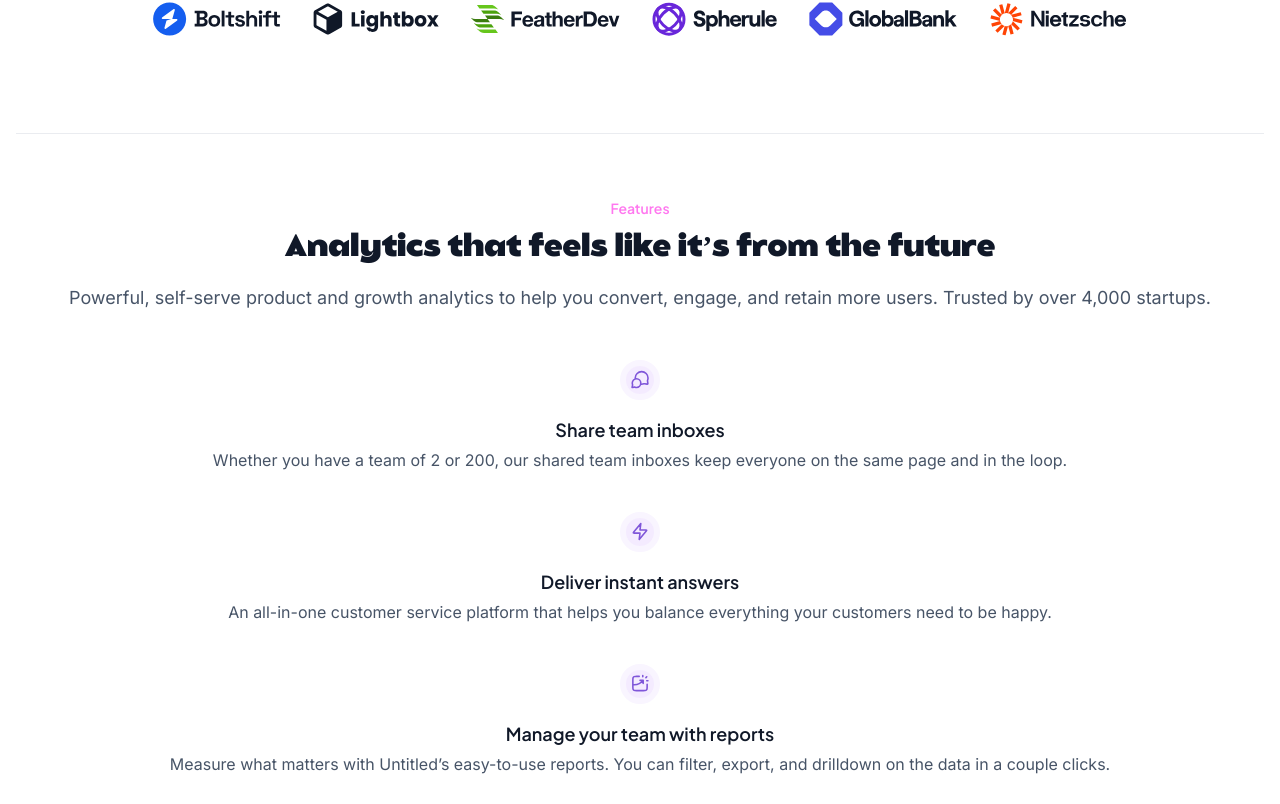
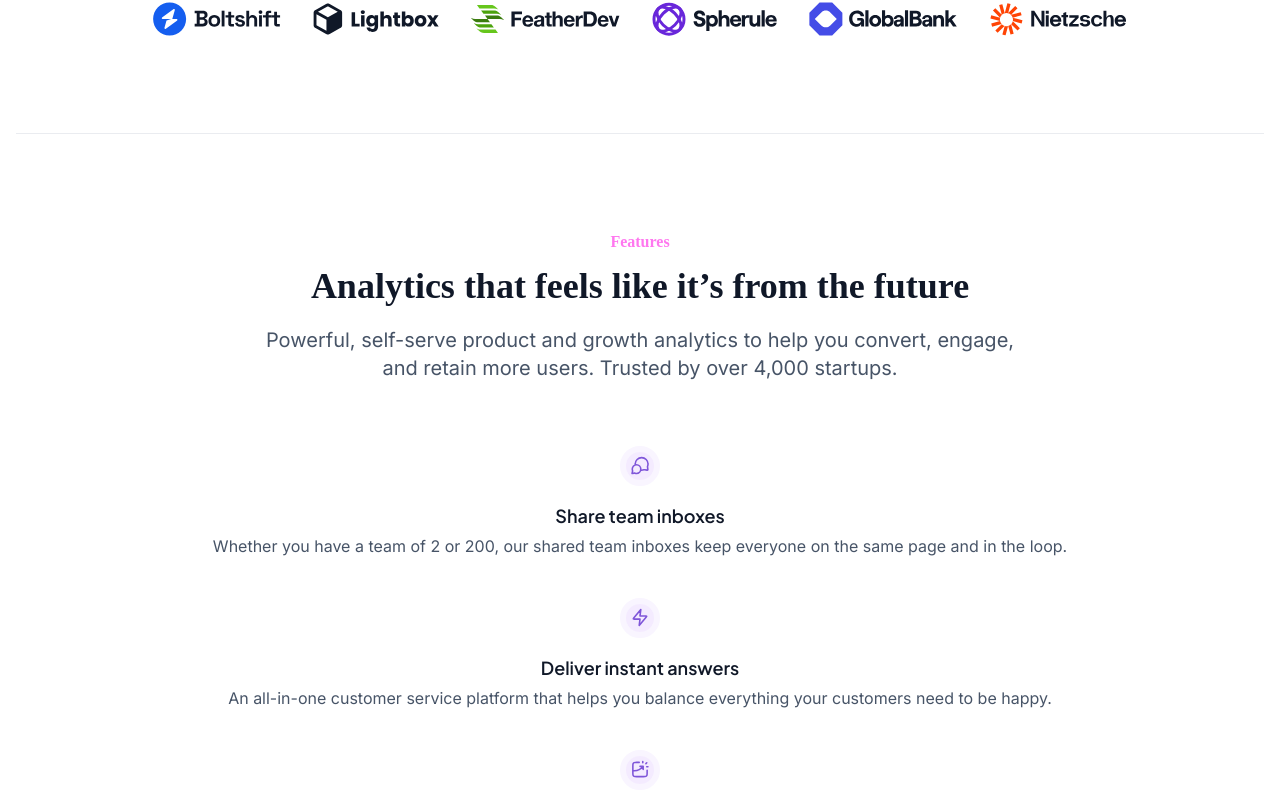
Before and after one commit to BenitoPedro13/boilerplate-mainnet, a Next.js app: page / in a window 1280 px wide. Shown: the part 1316-2120 px from the top of the page. Built offline with nearby package versions, Linux system fonts and the light colour scheme.

Commit message:
features section responsive heading

```diff
--- a/src/components/Features.tsx
+++ b/src/components/Features.tsx
@@ -1,7 +1,8 @@
-import { Plus_Jakarta_Sans } from "next/font/google";
+import { Inter, Plus_Jakarta_Sans } from "next/font/google";
 import Image from "next/image";
 
 const jakarta = Plus_Jakarta_Sans({ subsets: ["latin"] });
+const inter = Inter({ subsets: ['latin'] })
 
 import chartBreakoutSquare from "@/../public/chart-breakout-square.svg";
 import command from "@/../public/command.svg";
@@ -11,21 +12,21 @@ import messageSmileCircle from "@/../public/message-smile-circle.svg";
 import zap from "@/../public/zap.svg";
 const Features = () => {
 	return (
-		<section className="flex flex-col items-center py-16 gap-12 w-full h-fit bg-white">
-			<div className="flex flex-col items-start px-4 gap-8 w-full h-fit">
+		<section className="flex flex-col items-center py-16 gap-12 w-full h-fit bg-white lg:py-24 lg:gap-16">
+			<div className="flex flex-col items-start px-4 gap-8 w-full h-fit lg:px-8 lg:gap-8 max-w-7xl">
 				<div className="flex flex-col items-center p-0 gap-12 w-full h-fit">
-					<div className="flex flex-col items-center p-0 gap-4 w-full h-fit">
+					<div className="flex flex-col items-center p-0 gap-4 w-full h-fit lg:gap-5 max-w-3xl">
 						<div className="flex flex-col items-start p-0 gap-3 w-full h-fit">
 							<h3
-								className={`w-full h-fit font-semibold text-sm text-primary-700 text-center ${jakarta.className}`}
+								className={`w-full h-fit font-semibold text-sm text-primary-700 text-center font-Jakarta lg:font-Inter lg:text-base`}
 							>
 								Features
 							</h3>
-							<h2 className="w-full h-fit font-[Balgin] font-semibold text-3xl leading-[38px] text-center text-gray-900">
+							<h2 className={`w-full h-fit font-Balgin font-semibold text-3xl leading-[38px] text-center text-gray-900 lg:font-Inter lg:text-4xl lg:leading-[40px]`}>
 								Analytics that feels like it’s from the future
 							</h2>
 						</div>
-						<p className="w-full h-fit font-normal text-lg text-center text-gray-600">
+						<p className="w-full h-fit font-normal text-lg text-center text-gray-600 lg:text-xl leading-[30px]">
 							Powerful, self-serve product and growth analytics to help you
 							convert, engage, and retain more users. Trusted by over 4,000
 							startups.
@@ -33,7 +34,7 @@ const Features = () => {
 					</div>
 				</div>
 			</div>
-			<div className="flex flex-col items-start px-4 w-full h-fit">
+			<div className="flex flex-col items-start px-4 w-full h-fit lg:px-8 lg:gap-8 max-w-7xl">
 				<div className="flex flex-col items-start p-0 gap-10 w-full h-fit">
 					<div className="flex flex-col items-center p-0 gap-4 w-full h-fit">
 						<div className="flex justify-center items-center h-10 w-10 bg-primary-100 border-[6px] border-primary-50 rounded-[28px]">
--- a/tailwind.config.js
+++ b/tailwind.config.js
@@ -31,7 +31,9 @@ module.exports = {
       },
       fontFamily: {
         'Balgin': 'Balgin',
-        'Balgin-Expanded': 'Balgin Expanded'
+        'Balgin-Expanded': 'Balgin Expanded',
+        'Inter': '__Inter_0ec1f4',
+        'Jakarta': '__Plus_Jakarta_Sans_fd0c7c',
       }
     },
   },
```
